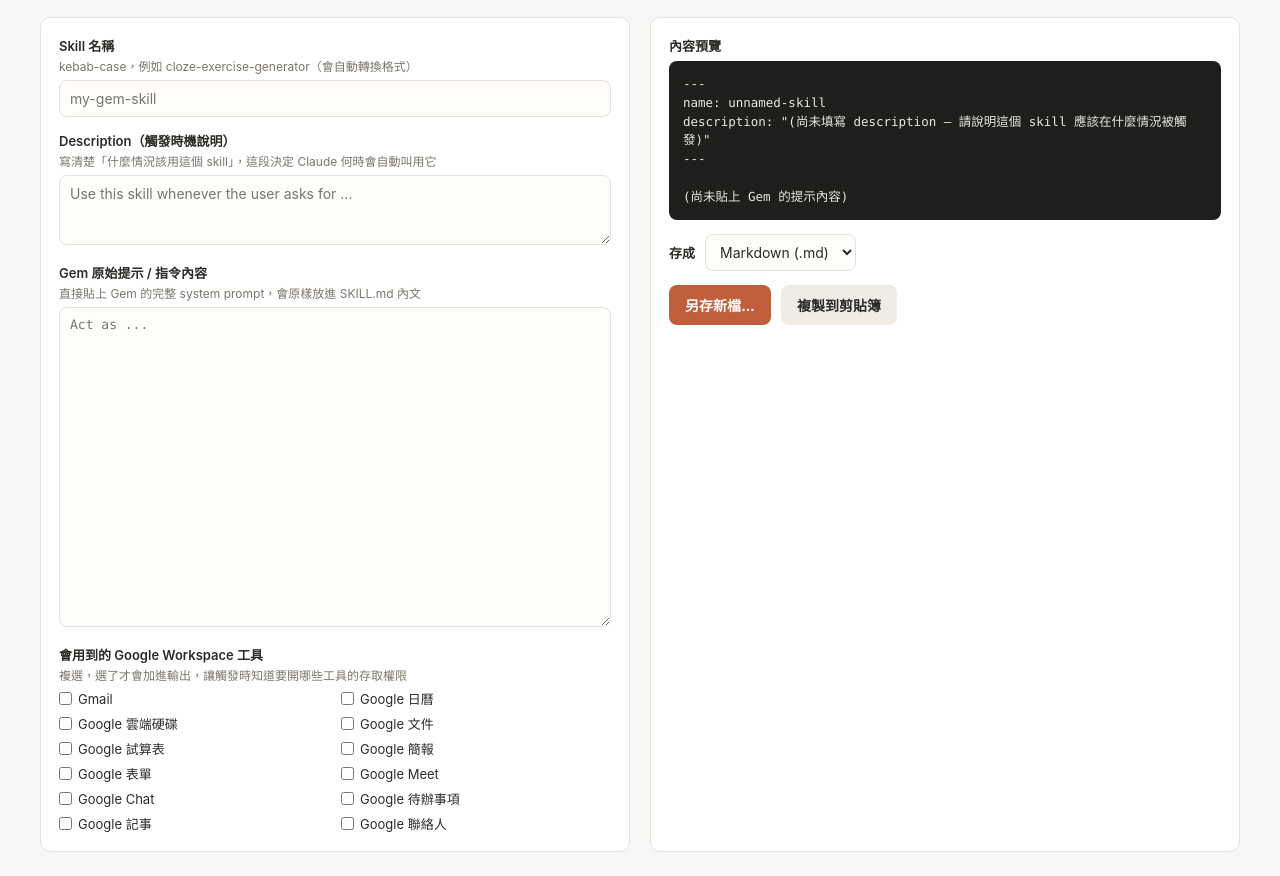
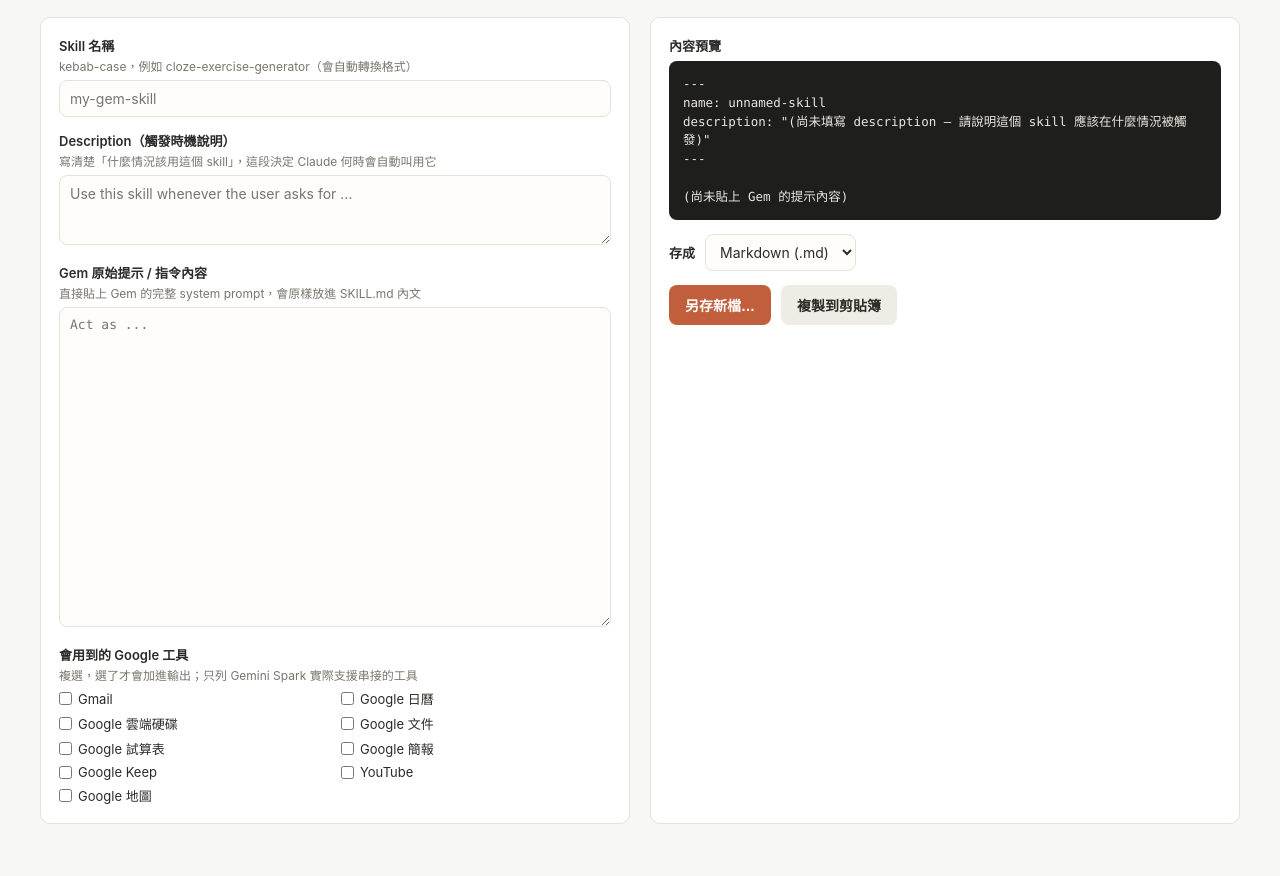
Before and after one commit to cendretw/gem2skill, a plain HTML site: page index.html in a window 1280 px wide. Shown: the part 80-956 px from the top of the page. After the commit the page ends 928 px from the top, so only its background shows below. Drawn offline with Linux system fonts and the light colour scheme.

Commit message:
Update index.html

```diff
--- a/index.html
+++ b/index.html
@@ -149,8 +149,8 @@
       </label>
       <textarea id="gemPrompt" placeholder="Act as ..."></textarea>
 
-      <label>會用到的 Google Workspace 工具
-        <span class="hint">複選，選了才會加進輸出，讓觸發時知道要開哪些工具的存取權限</span>
+      <label>會用到的 Google 工具
+        <span class="hint">複選，選了才會加進輸出；只列 Gemini Spark 實際支援串接的工具</span>
       </label>
       <div class="tools-grid">
         <label><input type="checkbox" class="tool-cb" value="Gmail"> Gmail</label>
@@ -159,12 +159,9 @@
         <label><input type="checkbox" class="tool-cb" value="Google Docs"> Google 文件</label>
         <label><input type="checkbox" class="tool-cb" value="Google Sheets"> Google 試算表</label>
         <label><input type="checkbox" class="tool-cb" value="Google Slides"> Google 簡報</label>
-        <label><input type="checkbox" class="tool-cb" value="Google Forms"> Google 表單</label>
-        <label><input type="checkbox" class="tool-cb" value="Google Meet"> Google Meet</label>
-        <label><input type="checkbox" class="tool-cb" value="Google Chat"> Google Chat</label>
-        <label><input type="checkbox" class="tool-cb" value="Google Tasks"> Google 待辦事項</label>
-        <label><input type="checkbox" class="tool-cb" value="Google Keep"> Google 記事</label>
-        <label><input type="checkbox" class="tool-cb" value="Google Contacts"> Google 聯絡人</label>
+        <label><input type="checkbox" class="tool-cb" value="Google Keep"> Google Keep</label>
+        <label><input type="checkbox" class="tool-cb" value="YouTube"> YouTube</label>
+        <label><input type="checkbox" class="tool-cb" value="Google Maps"> Google 地圖</label>
       </div>
     </div>
 
```
